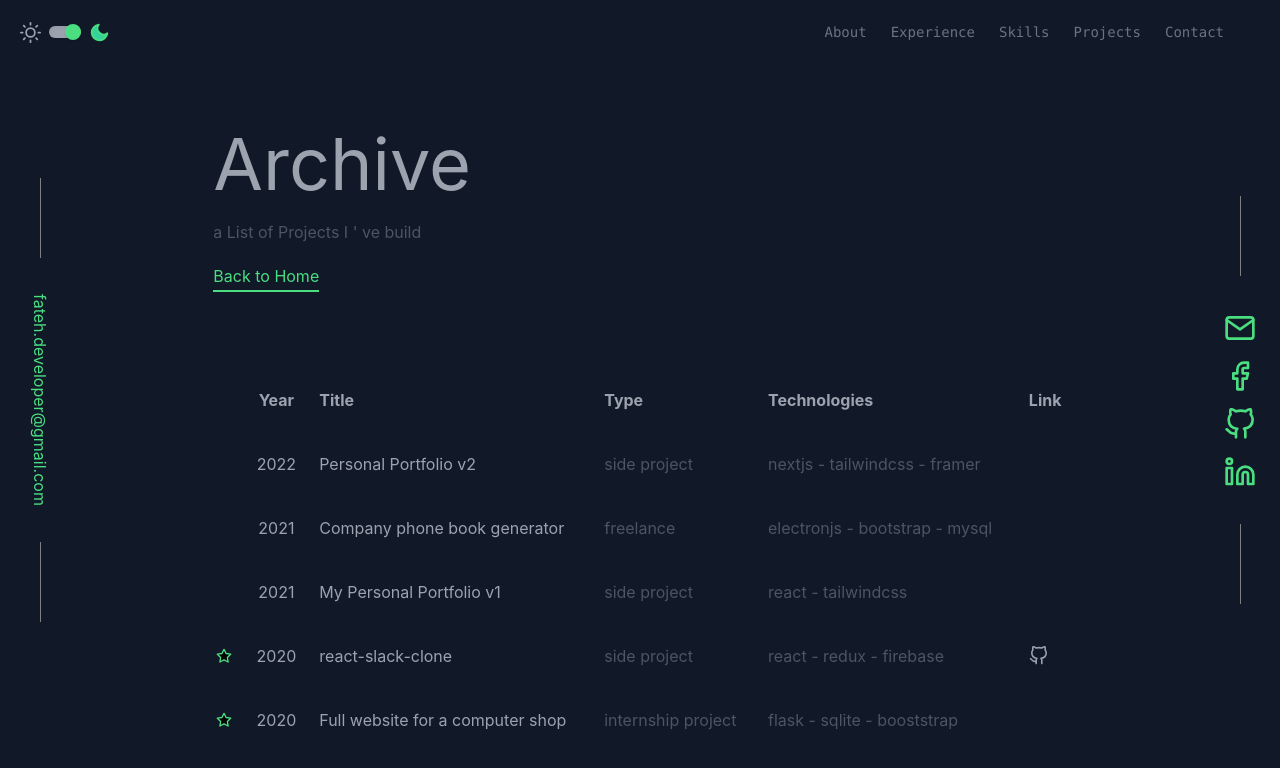
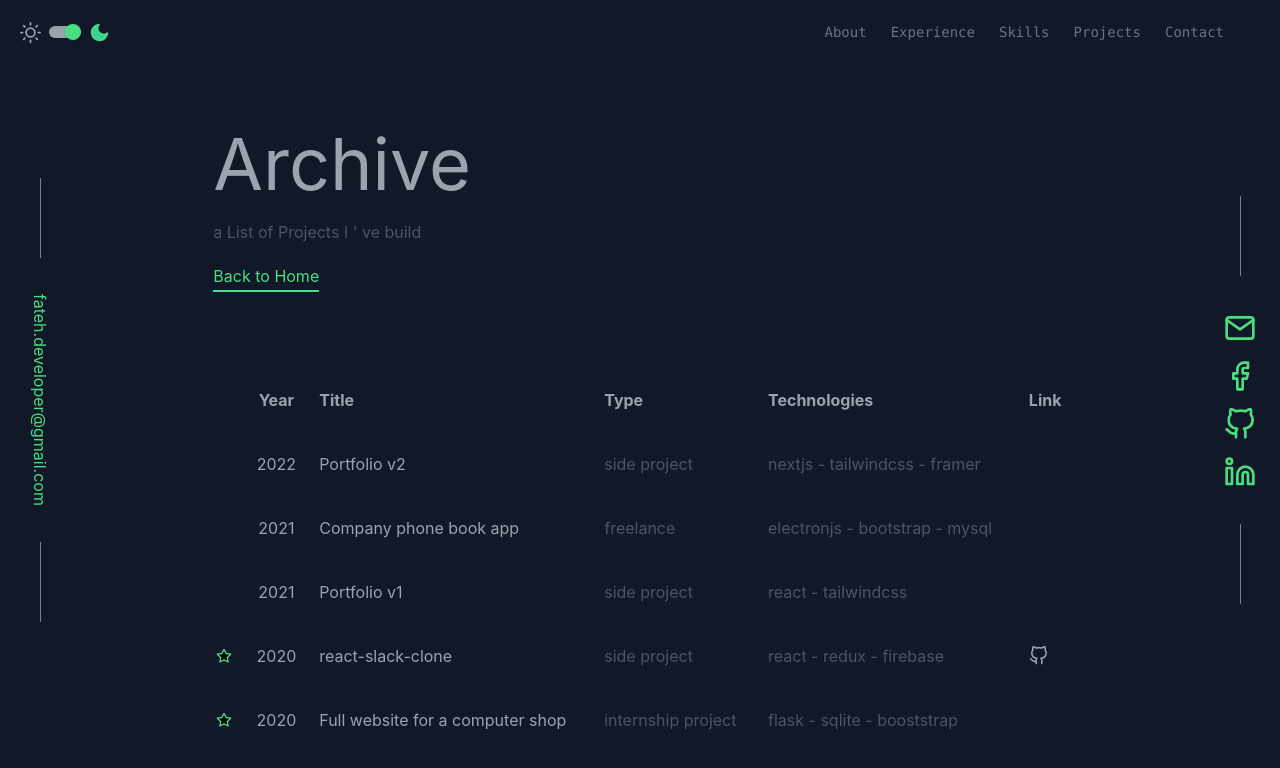
Before and after one commit to bfate7/portfolio-v2, a Next.js app: page /archive in a window 1280 px wide. Shown: the top 768 px of the page. Built offline with nearby package versions, Linux system fonts and the light colour scheme.

Commit message:
update data

```diff
--- a/data/projects.js
+++ b/data/projects.js
@@ -1,21 +1,21 @@
 export const projects = [
   {
     year: 2022,
-    title: "Personal Portfolio v2",
+    title: "Portfolio v2",
     description: "",
     type: "side project",
     technologies: ["nextjs", "tailwindcss", "framer"],
   },
   {
     year: 2021,
-    title: "Company phone book generator",
+    title: "Company phone book app",
     description: "",
     type: "freelance",
     technologies: ["electronjs", "bootstrap", "mysql"],
   },
   {
     year: 2021,
-    title: "My Personal Portfolio v1",
+    title: "Portfolio v1",
     description: "",
     type: "side project",
     technologies: ["react", "tailwindcss"],
```
